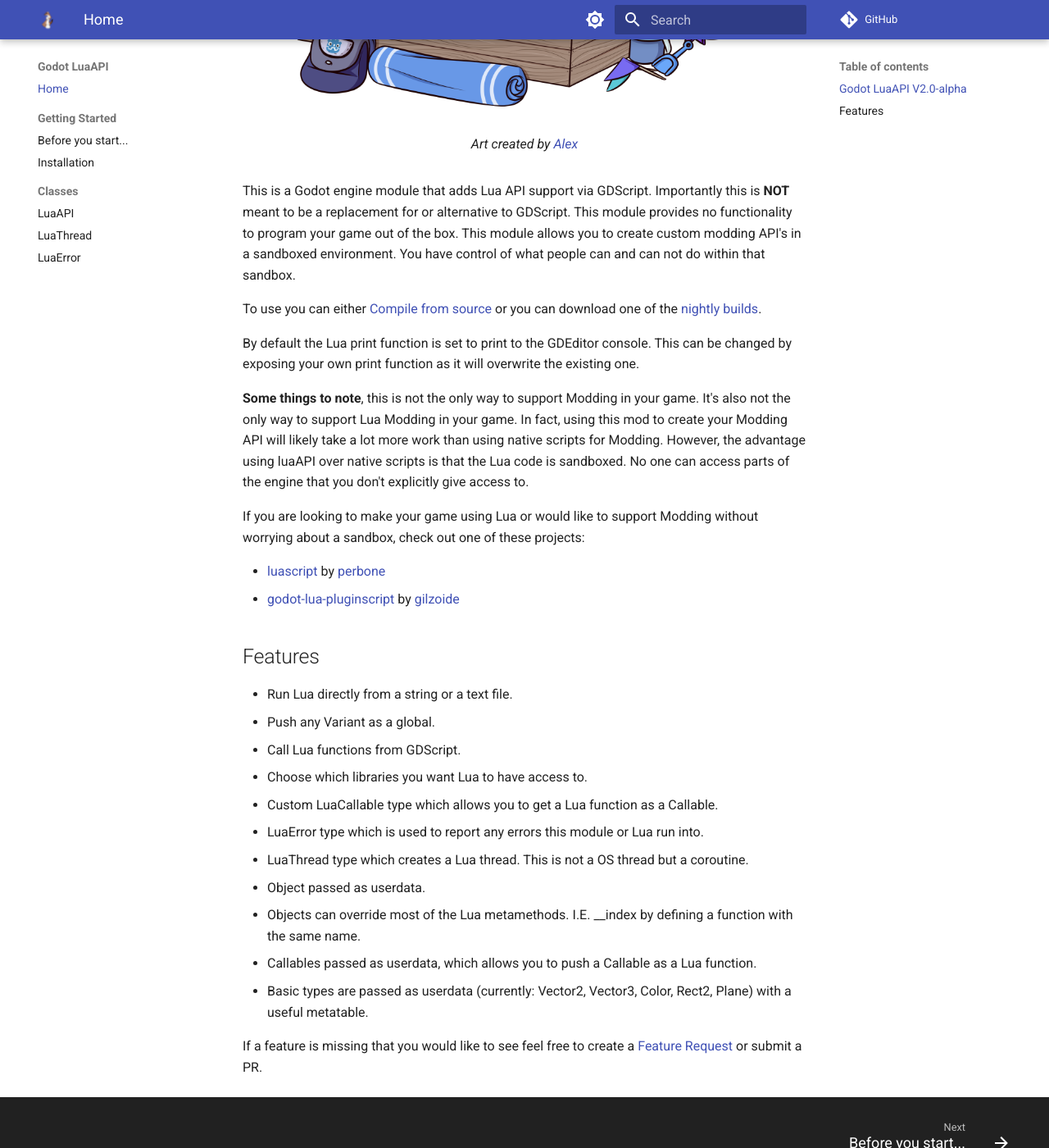
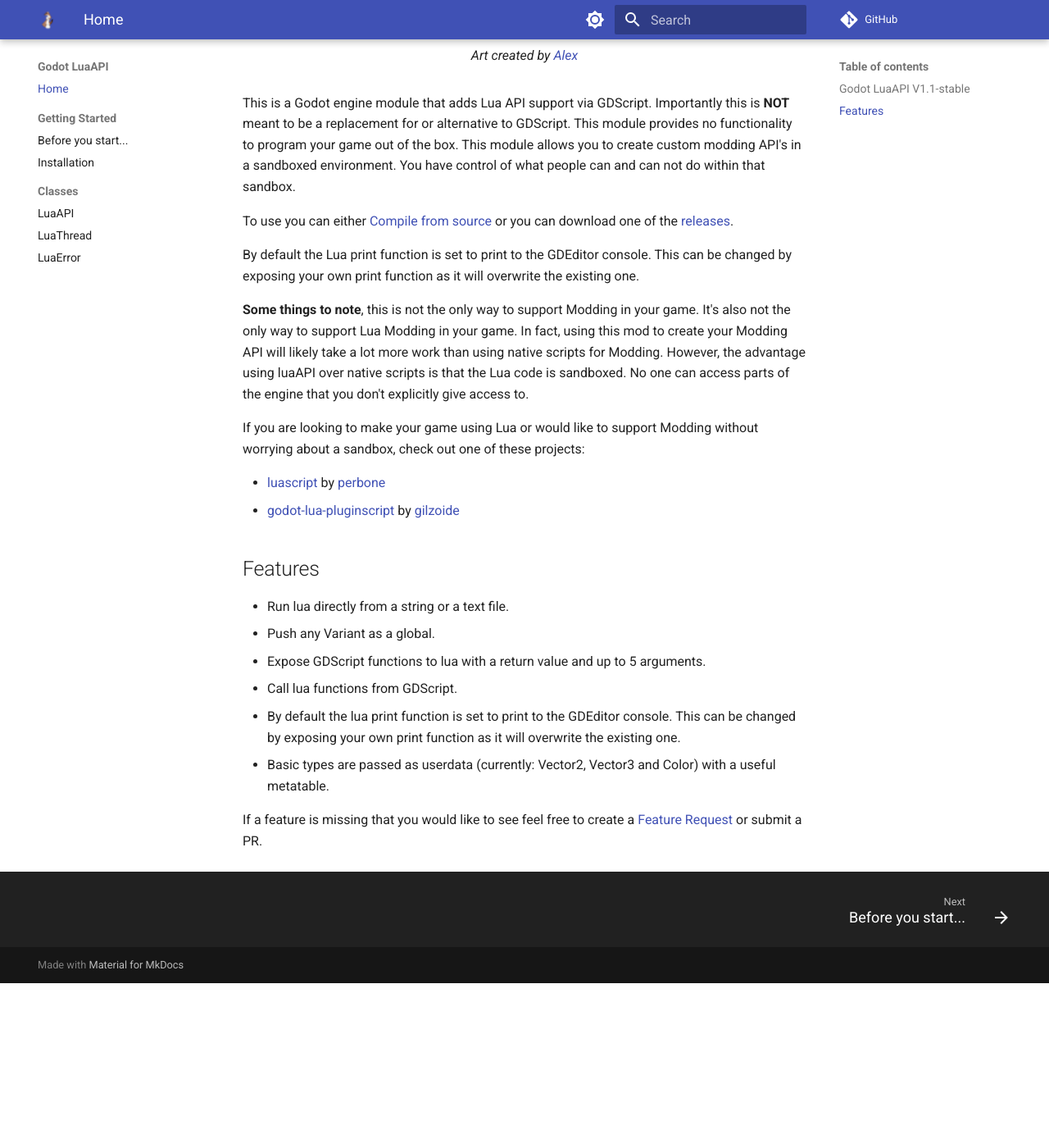
Before and after one commit to WeaselGames/godot_luaAPI_docs, an MkDocs documentation site: the page built from docs/index.md, in a window 1280 px wide and 1400 px high, scrolled down 758 px. Shown: the whole window at 82% size. Built offline with MkDocs 1.6.1 and Material for MkDocs 9.7.7, drawn with Linux system fonts in a browser that asks for light colours; comment, search, counter and statistics services are not loaded; the version menu is left out; after the commit the page ends 1957 px from its top, so only the background shows below that; some of the changed text lies outside the part shown.

Commit message:
Update index.md

```diff
--- a/docs/index.md
+++ b/docs/index.md
@@ -1,8 +1,6 @@
 # Home
 
-## Godot LuaAPI V2.0-alpha
-!!! warning
-    This is an **alpha** version of the module made for Godot v4-beta. Please see the branch [v1.1-stable](https://github.com/WeaselGames/lua/tree/v1.1-stable) for Godot v3.x.
+## Godot LuaAPI V1.1-stable
 
 <figure markdown>
   ![Godot LuaAPI logo](./assets/luaapi_logo.png)
@@ -11,7 +9,7 @@
 
 This is a Godot engine module that adds Lua API support via GDScript. Importantly this is **NOT** meant to be a replacement for or alternative to GDScript. This module provides no functionality to program your game out of the box. This module allows you to create custom modding API's in a sandboxed environment. You have control of what people can and can not do within that sandbox.
 
-To use you can either [Compile from source](getting_started/installation#compiling-from-source) or you can download one of the [nightly builds](getting_started/installation#nightly-builds).
+To use you can either [Compile from source](getting_started/installation#compiling-from-source) or you can download one of the [releases](https://github.com/WeaselGames/godot_luaAPI/releases).
 
 By default the Lua print function is set to print to the GDEditor console. This can be changed by exposing your own print function as it will overwrite the existing one.
 
@@ -25,16 +23,11 @@
 
 ## Features
 
-- Run Lua directly from a string or a text file.
+- Run lua directly from a string or a text file.
 - Push any Variant as a global.
-- Call Lua functions from GDScript.
-- Choose which libraries you want Lua to have access to.
-- Custom LuaCallable type which allows you to get a Lua function as a Callable.
-- LuaError type which is used to report any errors this module or Lua run into.
-- LuaThread type which creates a Lua thread. This is not a OS thread but a coroutine.
-- Object passed as userdata.
-- Objects can override most of the Lua metamethods. I.E. \_\_index by defining a function with the same name.
-- Callables passed as userdata, which allows you to push a Callable as a Lua function.
-- Basic types are passed as userdata (currently: Vector2, Vector3, Color, Rect2, Plane) with a useful metatable.
+- Expose GDScript functions to lua with a return value and up to 5 arguments.
+- Call lua functions from GDScript.
+- By default the lua print function is set to print to the GDEditor console. This can be changed by exposing your own print function as it will overwrite the existing one.
+- Basic types are passed as userdata (currently: Vector2, Vector3 and Color) with a useful metatable.
 
-If a feature is missing that you would like to see feel free to create a [Feature Request](https://github.com/WeaselGames/lua/issues/new?assignees=&labels=feature%20request&template=feature_request.md&title=) or submit a PR.
+If a feature is missing that you would like to see feel free to create a [Feature Request](https://github.com/WeaselGames/godot_luaAPI/issues/new?assignees=&labels=feature%20request&template=feature_request.md&title=) or submit a PR.
```
